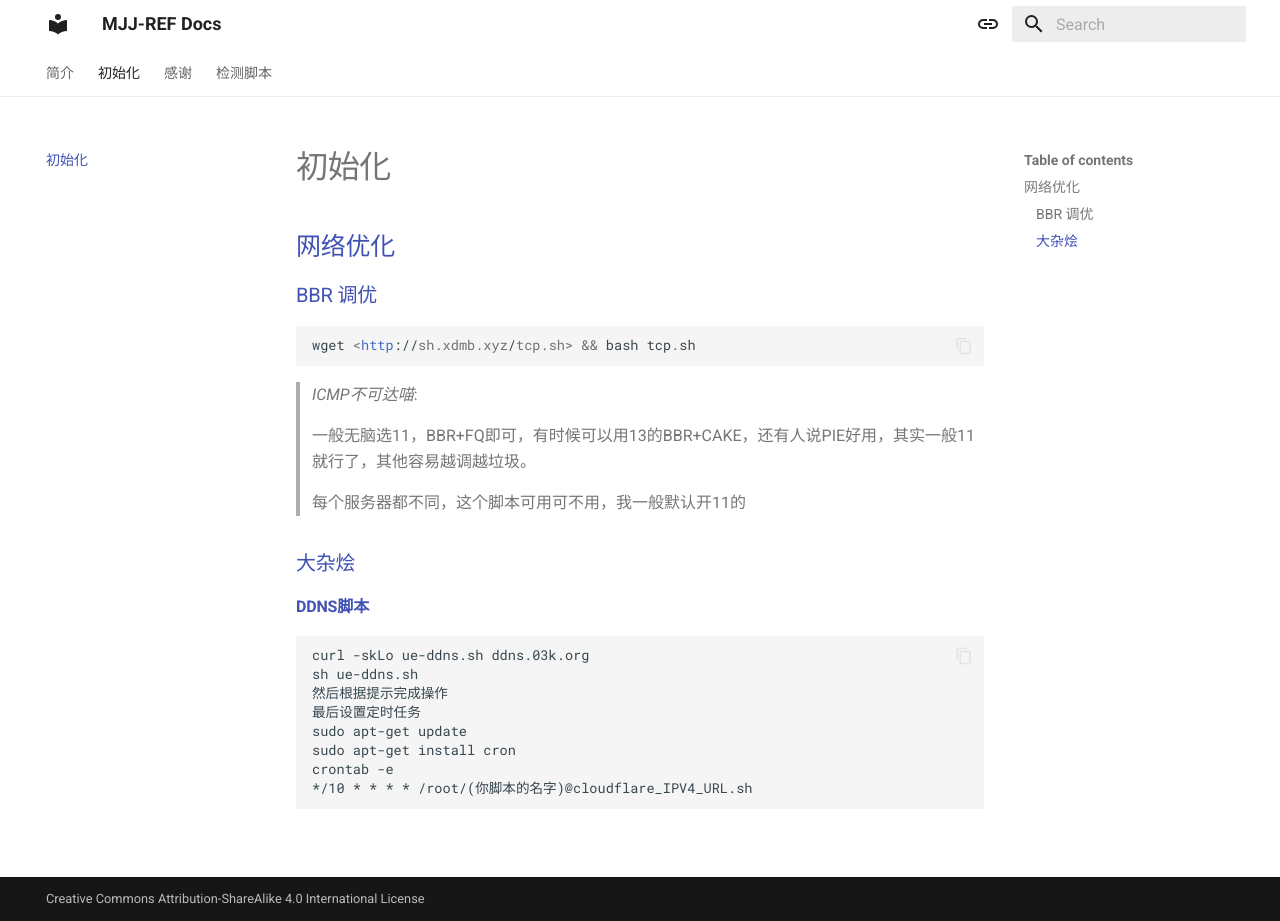
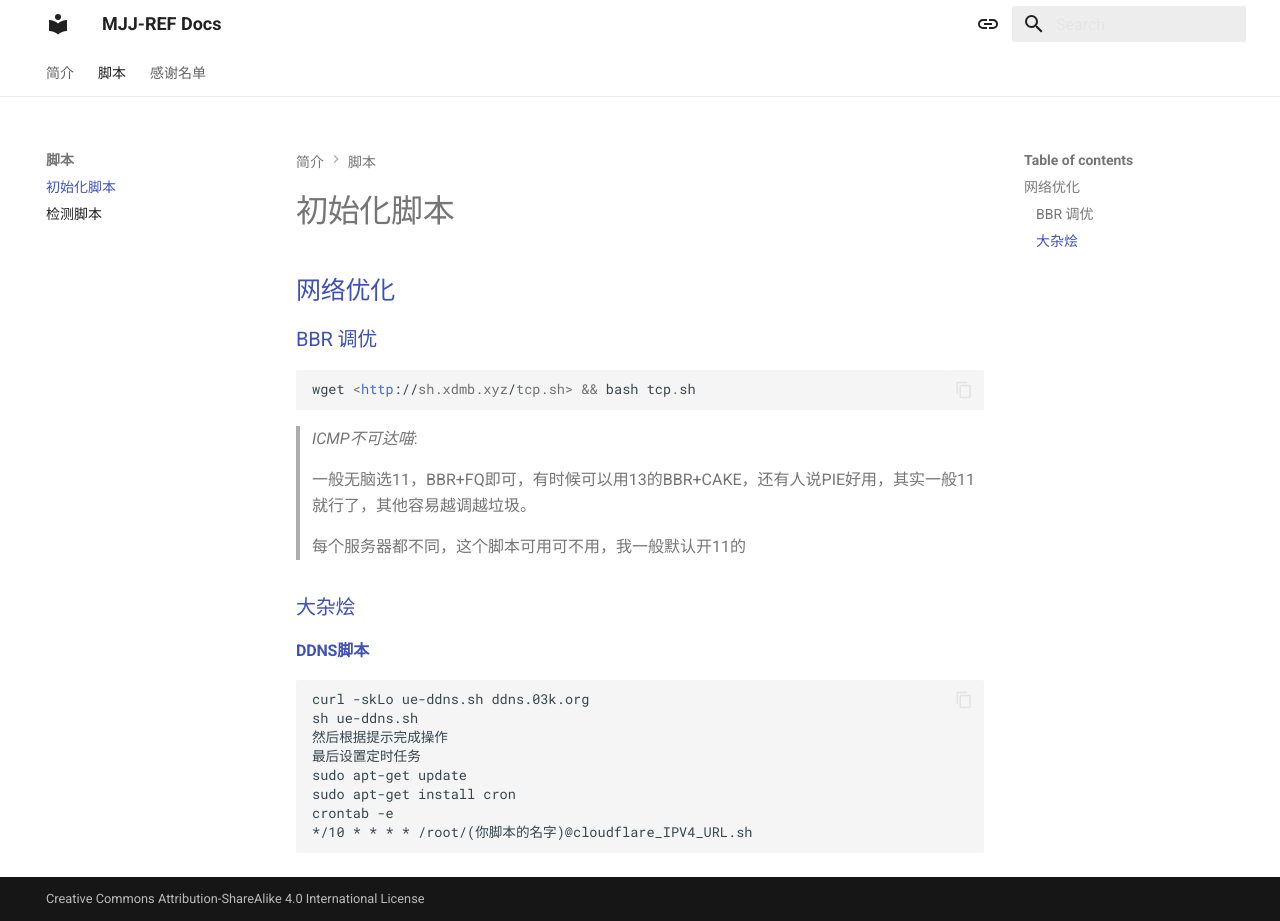
Before and after one commit to Rain-kl/MJJ-REF, an MkDocs documentation site: the page built from docs/初始化脚本.md, in a window 1280 px wide and 921 px high. Built offline with MkDocs 1.6.1 and Material for MkDocs 9.7.7, drawn with Linux system fonts in a browser that asks for light colours.

Commit message:
vault backup: 2025-12-20 15:21:10

```diff
--- a/mkdocs.yml
+++ b/mkdocs.yml
@@ -81,7 +81,12 @@ markdown_extensions:
       emoji_generator: !!python/name:material.extensions.emoji.to_svg
       emoji_index: !!python/name:material.extensions.emoji.twemoji
 
-
+nav:
+  - 简介: index.md
+  - 脚本:
+    - 初始化脚本: 初始化脚本.md
+    - 检测脚本: 检测脚本.md
+  - 感谢名单: 感谢名单.md
 
 
 plugins:
```
Also changed, not shown: docs/初始化脚本.md (renamed from docs/初始化.md), docs/感谢名单.md (renamed from docs/感谢.md).
